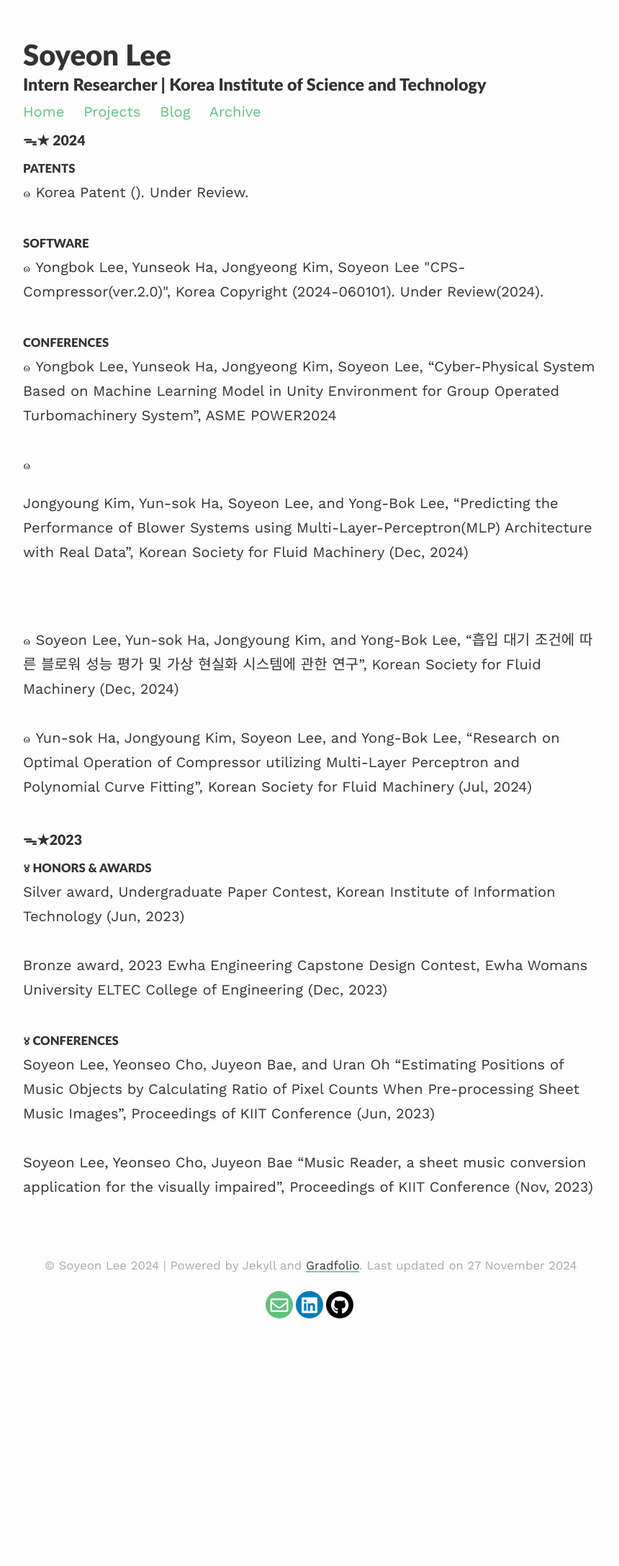
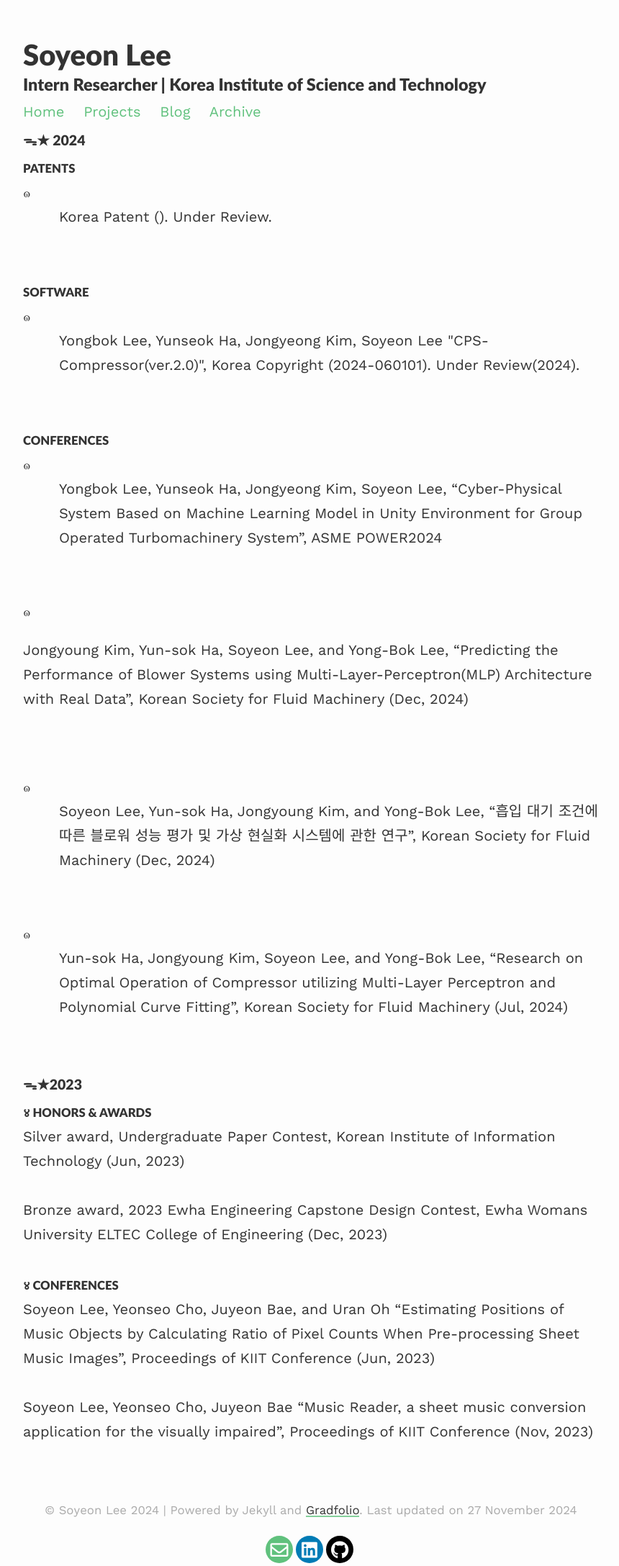
Before and after one commit to soysilver/soysilvery, a Jekyll site: the page built from archive.html, in a window 1280 px wide. Shown: the whole page at 72% size, without its empty margins (208-1068 px from the left). Built offline with Jekyll 4.4.1, drawn with Linux system fonts in a browser that asks for light colours; nearby versions of some CDN libraries; before the commit the page ends 1836 px from its top, so only the background shows below that.

Commit message:
Update archive.html

```diff
--- a/archive.html
+++ b/archive.html
@@ -34,3 +34,10 @@ title: Archive
 
 
 </div>
+
+<style>
+  indent {
+    display: block;
+    margin-left: 50px;
+  }
+</style>
```
